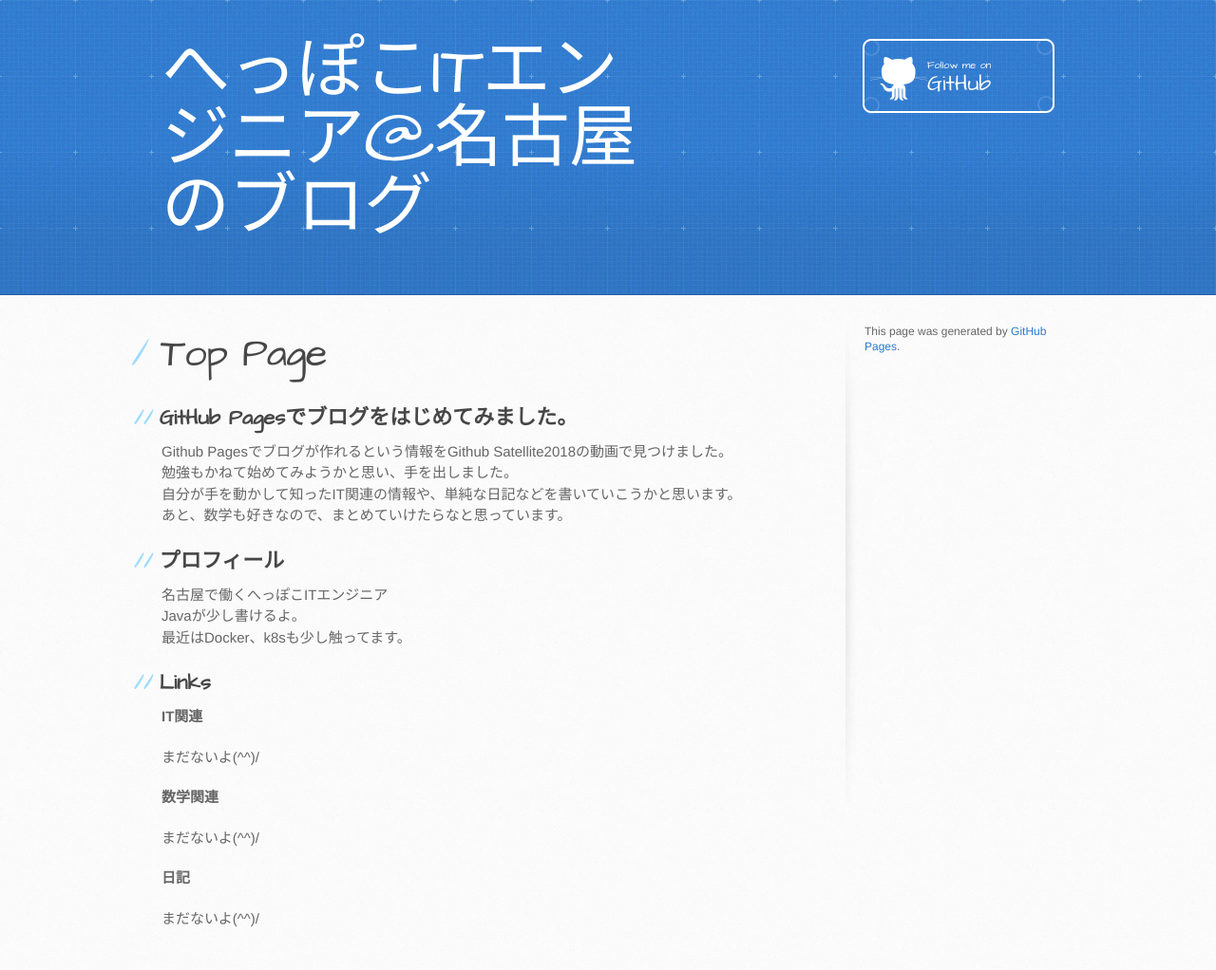
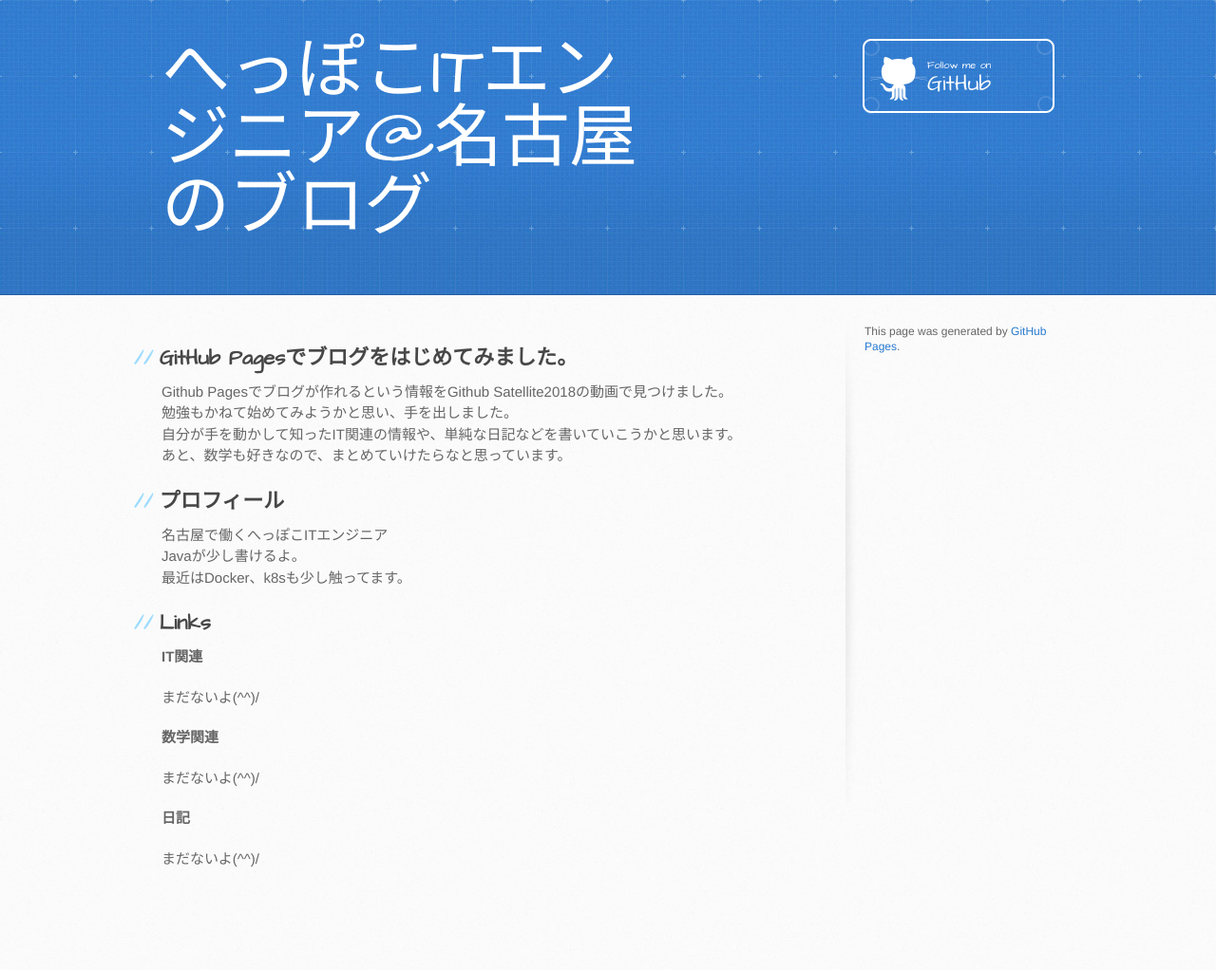
Before and after one commit to mtaketani113/mtaketani113.github.io, a Jekyll site: the page built from README.md, in a window 1280 px wide. Shown: the whole page at 95% size. Built offline with Jekyll 4.4.1, drawn with Linux system fonts in a browser that asks for light colours; our own code applies the rules of GitHub Pages for plain Markdown files; the repository's description, which GitHub fills in, is left out; after the commit the page ends 959 px from its top, so only the background shows below that.

```diff
--- a/_layouts/default.html
+++ b/_layouts/default.html
@@ -35,7 +35,6 @@
     <div id="content-wrapper">
       <div class="inner clearfix">
         <section id="main-content">
-          <h1 id="page_title">{{ page.title }}</h1>
           {{ content }}
         </section>
 
```
